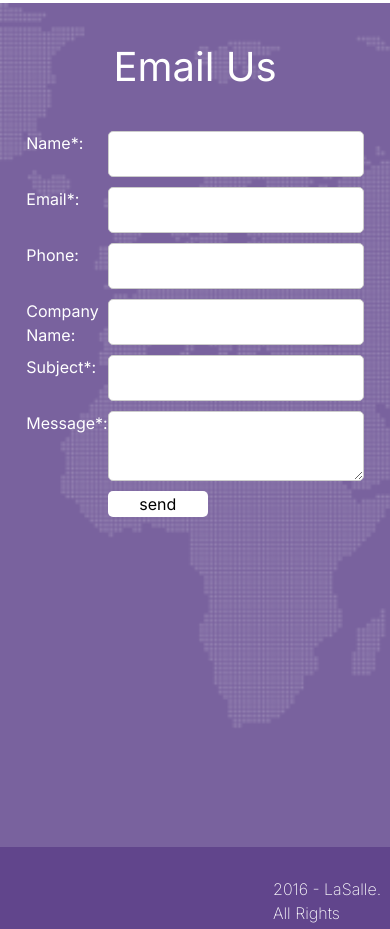
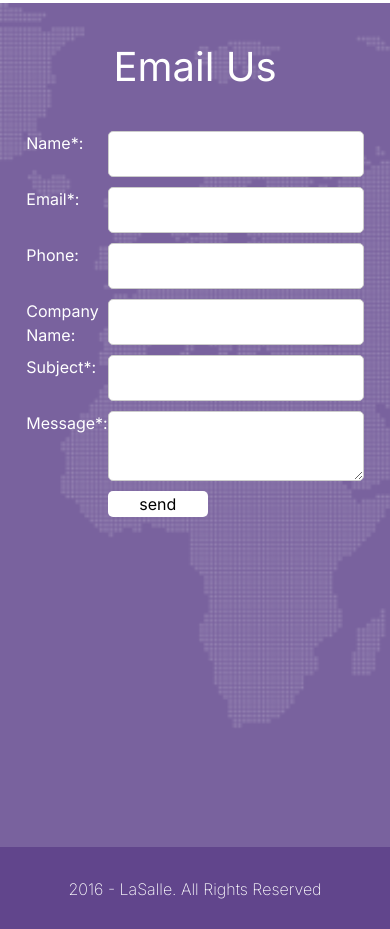
Before and after one commit to xpilasi/la_salle_bootstrap_grupo_8, a plain HTML site: page index.html in a window 390 px wide. Shown: the part 4122-5051 px from the top of the page. Drawn offline with nearby package versions, Linux system fonts and the light colour scheme.

Commit message:
footer ok

```diff
--- a/style_landing.css
+++ b/style_landing.css
@@ -344,7 +344,6 @@ body .h3_our_services {
 }
 
 .mapa-en-circulo {
-    background-color: #c91c1c;
     width: 450px;
     height: 360px;
     border-radius: 50%;
@@ -508,4 +507,11 @@ footer p{
     .label_form{
         height: 35px;
     }
+
+    footer p{
+        padding-left: 0;
+        justify-content: center;
+        display: flex;
+        width: 100%;
+    }
   }
```
